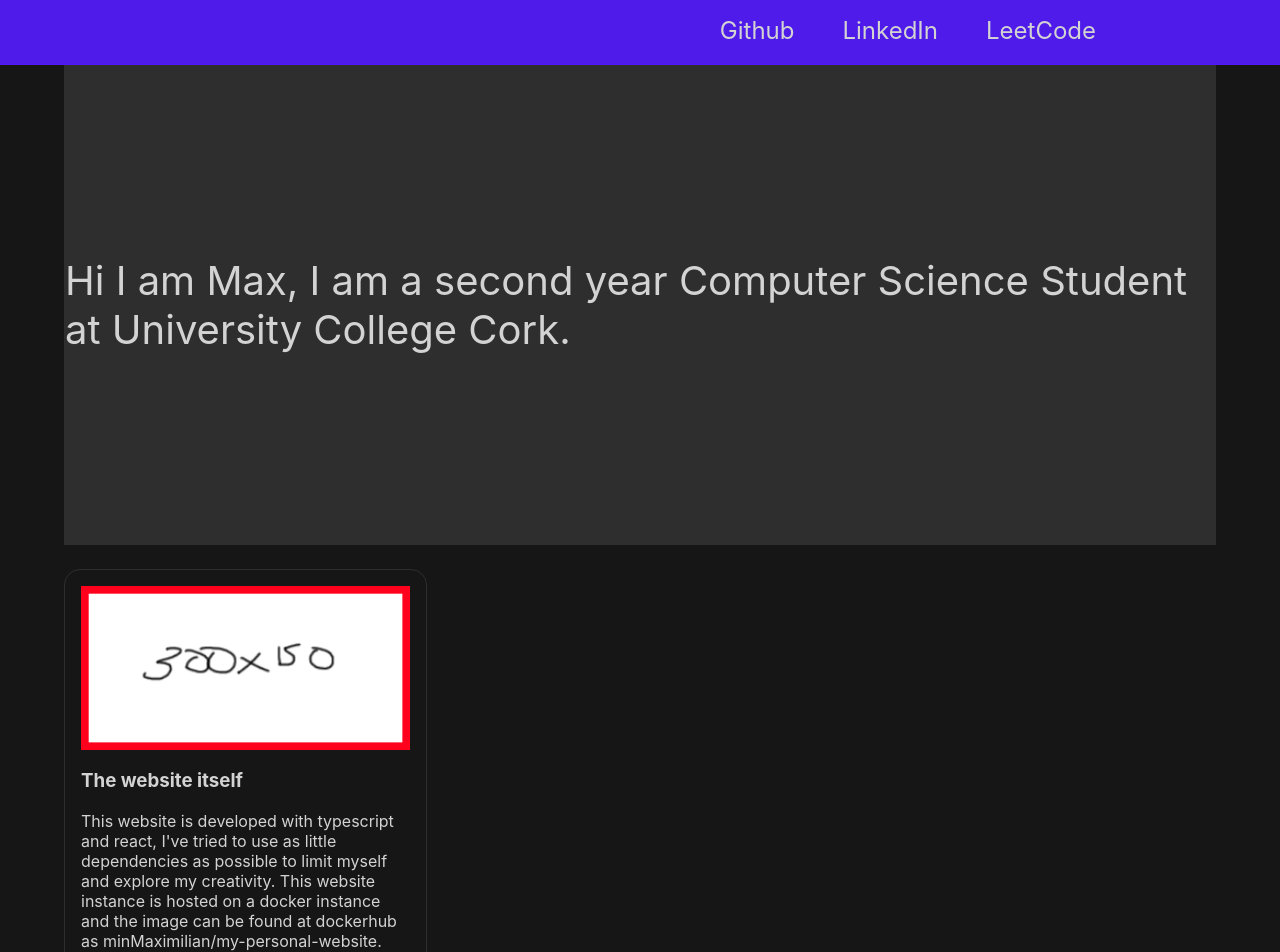
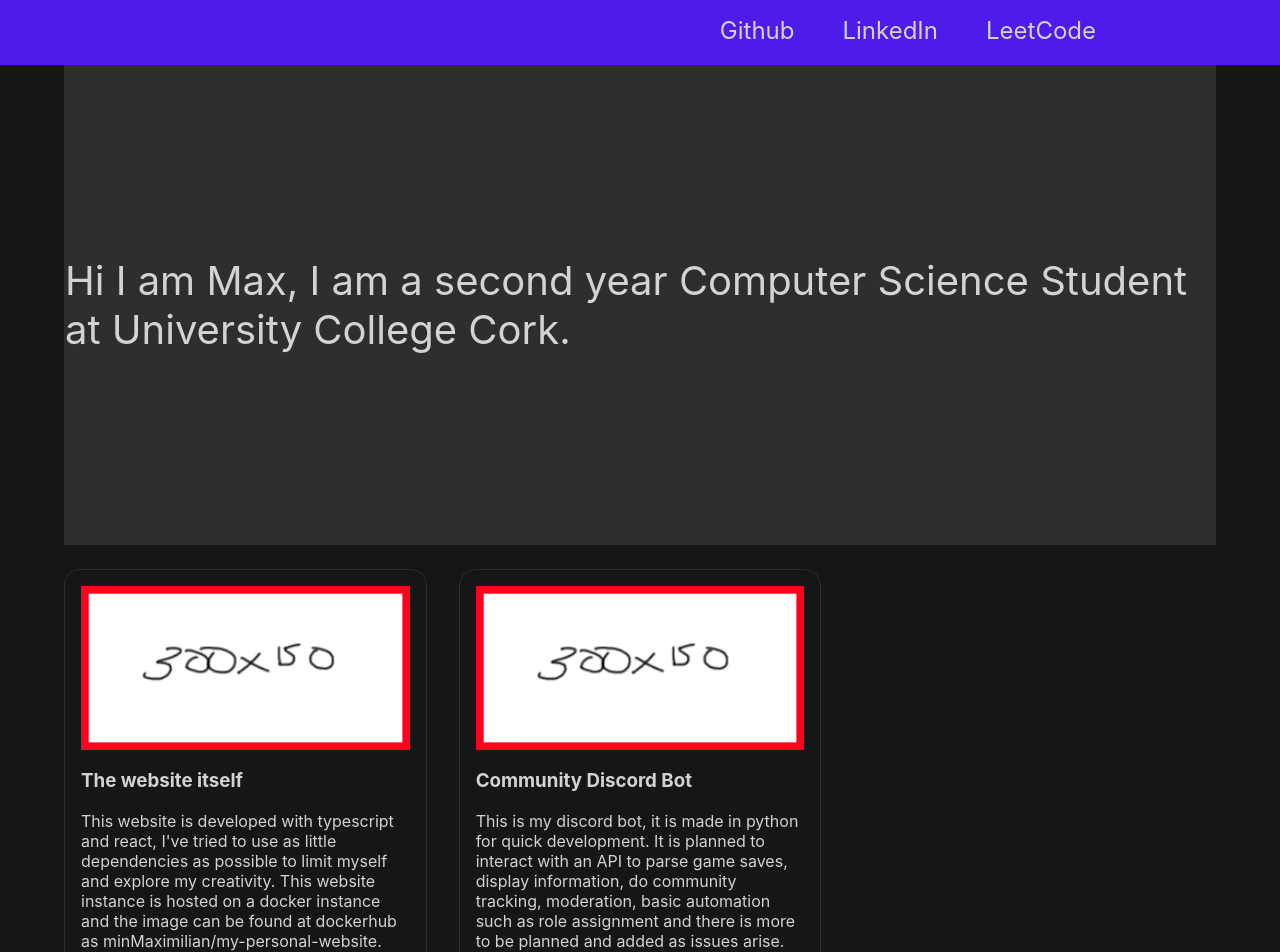
Before and after one commit to minMaximilian/my-personal-website, a React (Create React App) app: page / in a window 1280 px wide. Shown: the top 952 px of the page. Built offline with nearby package versions, Linux system fonts and the light colour scheme.

Commit message:
added my second project to the website

```diff
--- a/src/App.tsx
+++ b/src/App.tsx
@@ -30,8 +30,13 @@ const App: React.FC = () => {
         <Container>
           <Grid>
             <GridItem className='xs'>
-              <ShowcaseCard href="https://www.github.com" imgSrc='test.png' title='The website itself'>
+              <ShowcaseCard href="https://github.com/minMaximilian/my-personal-website" imgSrc='test.png' title='The website itself'>
                 This website is developed with typescript and react, I've tried to use as little dependencies as possible to limit myself and explore my creativity. This website instance is hosted on a docker instance and the image can be found at dockerhub as minMaximilian/my-personal-website.
+              </ShowcaseCard>
+            </GridItem>
+            <GridItem className='xs'>
+              <ShowcaseCard href="https://github.com/minMaximilian/community-discord-bot" imgSrc='test.png' title='Community Discord Bot'>
+                This is my discord bot, it is made in python for quick development. It is planned to interact with an API to parse game saves, display information, do community tracking, moderation, basic automation such as role assignment and there is more to be planned and added as issues arise.
               </ShowcaseCard>
             </GridItem>
           </Grid>
```
